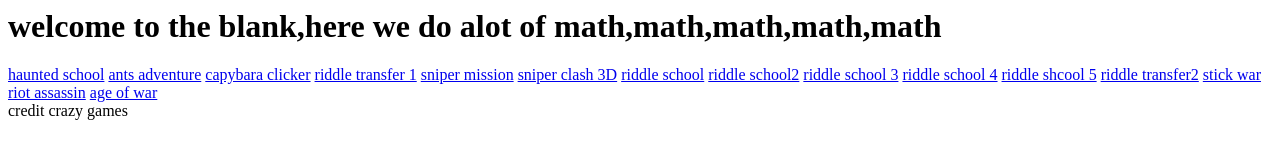
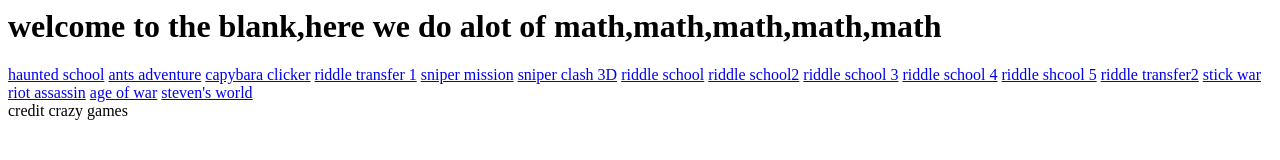
Before and after one commit to WorldWideInternet/madgame, a plain HTML site: page index.html in a window 1280 px wide. Drawn offline with Linux system fonts and the light colour scheme.

Commit message:
Update index.html

```diff
--- a/index.html
+++ b/index.html
@@ -22,4 +22,5 @@
 <a href="stick war.html">stick war</a>
 <a href="ws.html">riot assassin</a>
 <a href="age of war.html">age of war</a>
+<a href="steven world.html"> steven's world</a>
 <footer>credit crazy games</footer>
```
